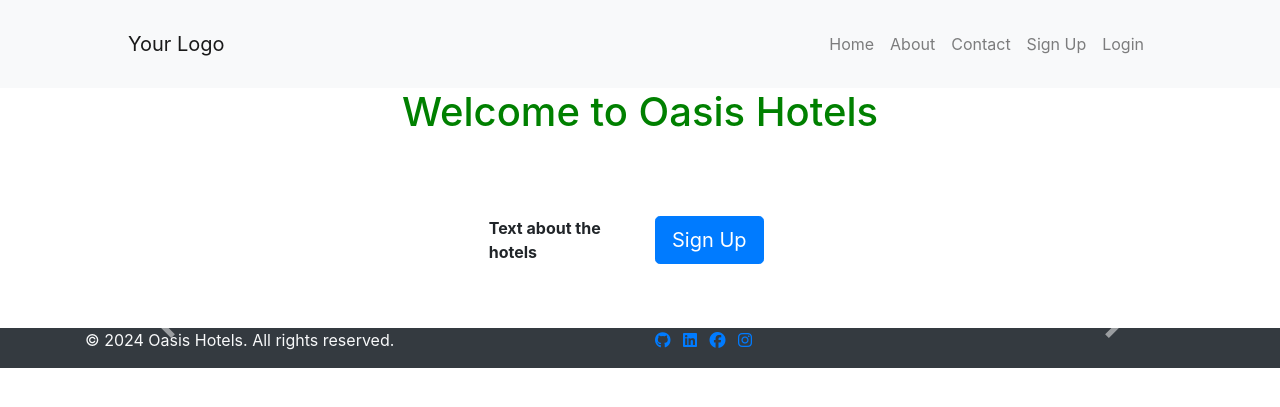
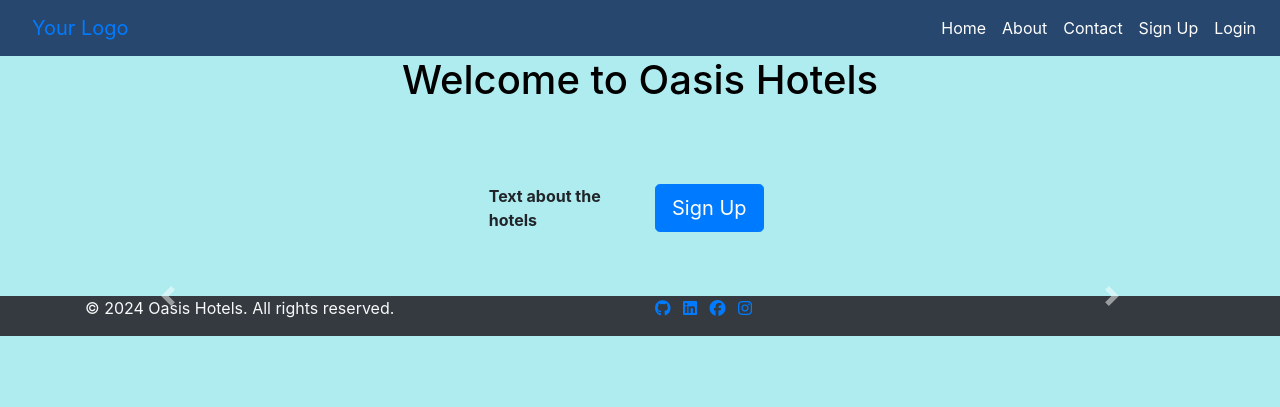
Before and after one commit to Marchopkins96/oasis-hotels, a Django app: page / in a window 1280 px wide. Shown: the top 407 px of the page. Run offline with Django 4.2, Linux system fonts and the light colour scheme; data that the repository does not hold is empty; some libraries are stand-ins or nearby versions.

Commit message:
Update style for navbar

```diff
--- a/static/css/style.css
+++ b/static/css/style.css
@@ -1,5 +1,29 @@
+body {
+    background-color: #aeecef;
+}
+
 .navbar {
-    padding: 1.5rem 8rem;
+    padding-left: 2rem;
+    background-color: #27476e;
+}
+
+.navbar-logo {
+    max-height: 3.5rem;
+    max-width: auto;
+    border-radius: 50%;
+    overflow: hidden;
+}
+
+.nav-link {
+    color: #ffffff;
+}
+
+.nav-link:hover {
+    color: #aeecef;
+}
+
+.navbar-toggler {
+    background-color: #c59d74;
 }
 
 .custom-row {
@@ -7,7 +31,7 @@
 }
 
 .custom-heading {
-    color: green;
+    color: black;
 }
 
 .carousel-item {
--- a/templates/base.html
+++ b/templates/base.html
@@ -21,11 +21,13 @@
     <header>
         <!-- Navigation bar -->
 
-        <nav class="navbar navbar-expand-lg navbar-light bg-light">
-            <a class="navbar-brand" href="#">Your Logo</a>
+        <nav class="navbar navbar-expand-lg">
+            <a class="navbar-brand" href="#">
+                Your Logo
+            </a>
             <button class="navbar-toggler" type="button" data-toggle="collapse" data-target="#navbarNav"
                 aria-controls="navbarNav" aria-expanded="false" aria-label="Toggle navigation">
-                <span class="navbar-toggler-icon"></span>
+                <span><i class="fa-solid fa-bars"></i></span>
             </button>
             <div class="collapse navbar-collapse" id="navbarNav">
                 <ul class="navbar-nav ml-auto">
```
